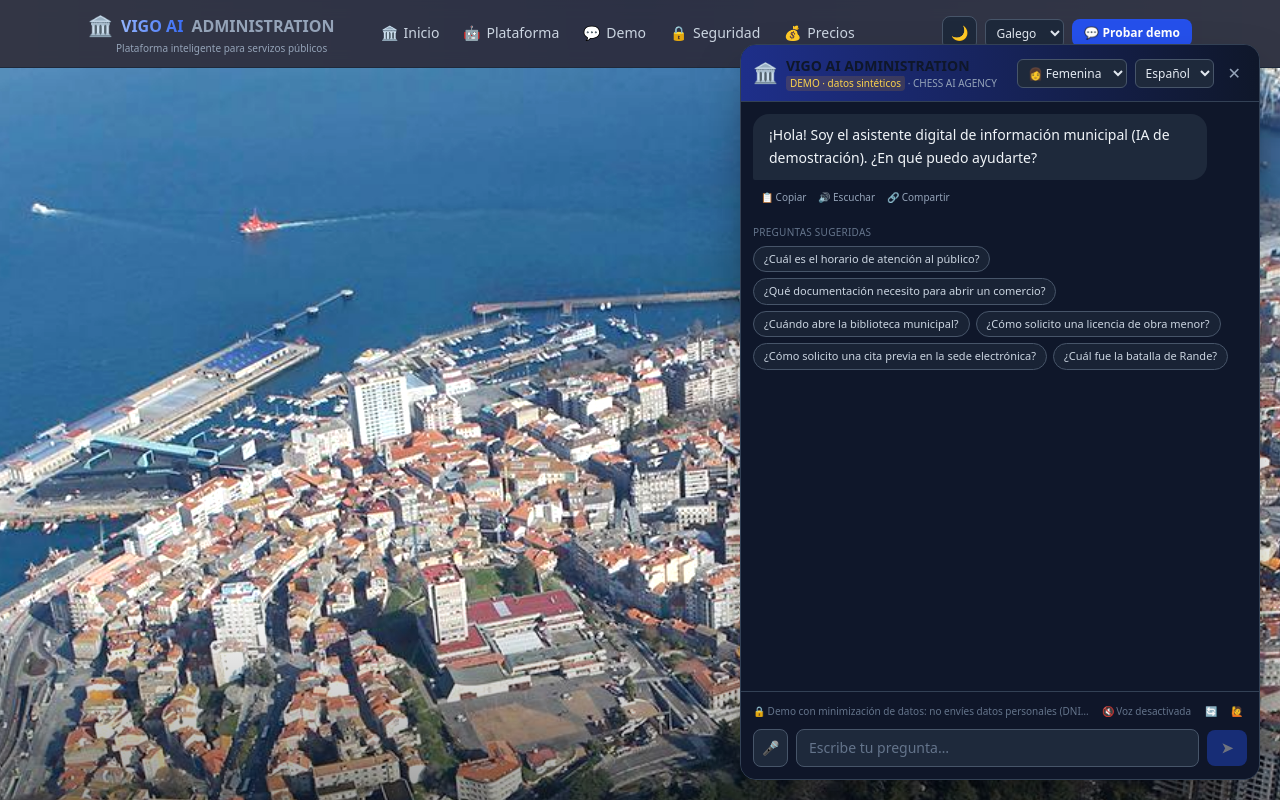
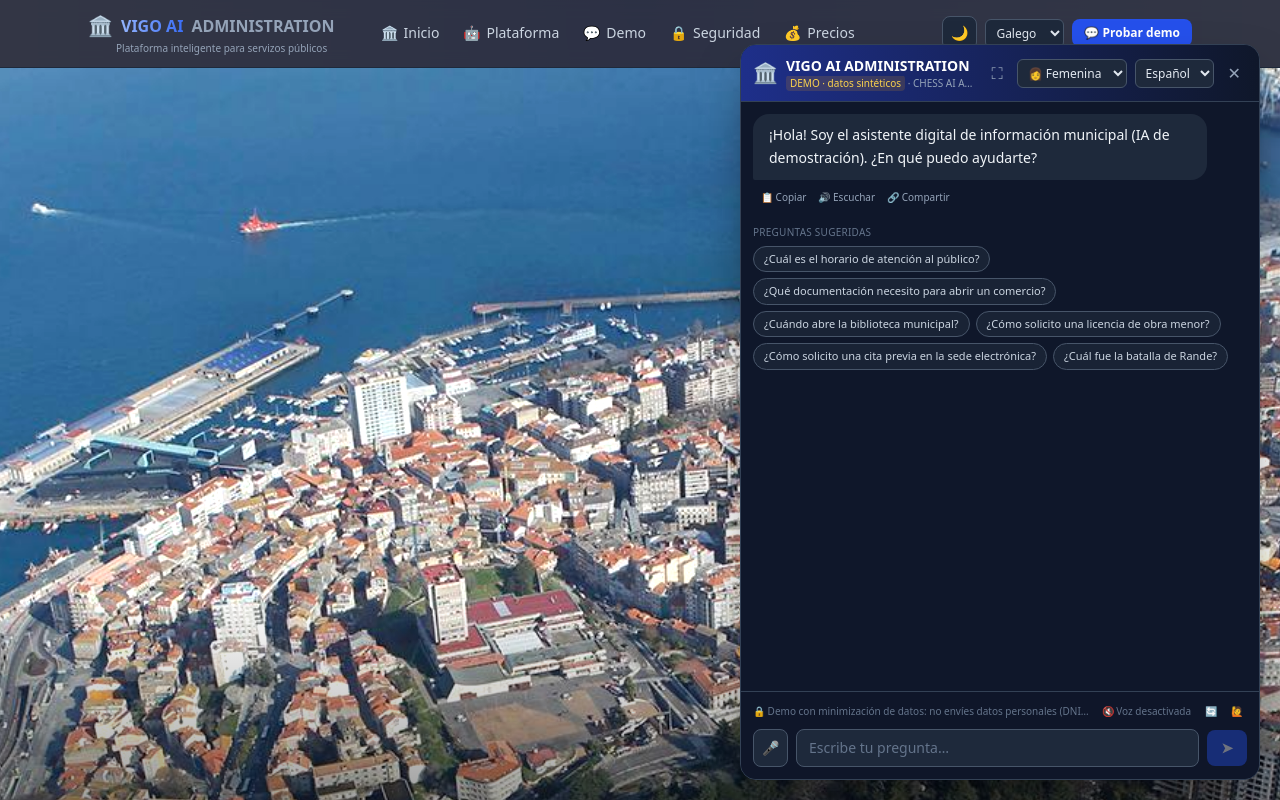
Before and after one commit to ajedrezpremium/vigoaiadmin, a Next.js app: page / in a window 1280 px wide. Both pictures are taken after a click on the button "🏛️". Shown: the top 800 px of the page. Built offline with nearby package versions, Linux system fonts and the light colour scheme.

Commit message:
fix: widget titulo legible (text-white) + tarjeta expandible a pantalla completa + color forzado

```diff
--- a/components/AssistantWidget.tsx
+++ b/components/AssistantWidget.tsx
@@ -66,6 +66,7 @@ export default function AssistantWidget() {
   const [escalation, setEscalation] = useState<{ id: string; status: string } | null>(null);
   const [error, setError] = useState<string | null>(null);
   const [conversationId, setConversationId] = useState<string | null>(null);
+  const [expanded, setExpanded] = useState(false);
   const scrollRef = useRef<HTMLDivElement>(null);
   const recognitionRef = useRef<any>(null);
   const t = I18N[lang];
@@ -309,20 +310,24 @@ export default function AssistantWidget() {
         </button>
       )}
 
-      {/* Panel (tarjeta ampliada) */}
+      {/* Panel (tarjeta ampliada / expandible) */}
       {open && (
         <div
           role="dialog"
           aria-label="Asistente VIGO AI"
-          className="fixed bottom-5 right-5 z-50 flex h-[min(760px,92vh)] w-[min(520px,calc(100vw-2rem))]
-            animate-fade-up flex-col overflow-hidden rounded-2xl border border-slate-700
-            bg-slate-900 shadow-2xl shadow-black/50"
+          className={`fixed z-50 flex animate-fade-up flex-col overflow-hidden rounded-2xl border border-slate-700
+            bg-slate-900 text-slate-100 shadow-2xl shadow-black/50 transition-all duration-300
+            ${
+              expanded
+                ? "inset-4 h-auto w-auto"
+                : "bottom-5 right-5 h-[min(760px,92vh)] w-[min(520px,calc(100vw-2rem))]"
+            }`}
         >
           {/* Cabecera */}
           <div className="flex items-center gap-2 border-b border-slate-700 bg-gradient-to-r from-brand-900 to-slate-900 px-3 py-2.5">
             <span className="text-xl">🏛️</span>
             <div className="flex-1 min-w-0">
-              <p className="truncate text-sm font-semibold">VIGO AI ADMINISTRATION</p>
+              <p className="truncate text-sm font-semibold text-white">VIGO AI ADMINISTRATION</p>
               <p className="truncate text-[10px] text-slate-400">
                 <span className="rounded bg-amber-500/15 px-1 py-px text-amber-300 font-medium">
                   {t.demoBadge}
@@ -330,6 +335,15 @@ export default function AssistantWidget() {
                 · CHESS AI AGENCY
               </p>
             </div>
+            {/* Expandir / contraer */}
+            <button
+              onClick={() => setExpanded((v) => !v)}
+              aria-label={expanded ? "Contraer" : "Expandir"}
+              title={expanded ? "Contraer" : "Expandir a pantalla completa"}
+              className="rounded-md p-1.5 text-slate-400 hover:bg-slate-800 hover:text-white"
+            >
+              {expanded ? "🗗" : "⛶"}
+            </button>
             {/* Selector de género de voz (TTS) */}
             <select
               value={voiceGender}
@@ -373,7 +387,7 @@ export default function AssistantWidget() {
                     </p>
                   )}
                   <div className={m.role === "user" ? "bubble-user" : "bubble-ai"}>
-                    <p className="whitespace-pre-wrap text-sm leading-relaxed">
+                    <p className={`whitespace-pre-wrap text-sm leading-relaxed ${m.role === "assistant" ? "text-slate-100" : "text-white"}`}>
                       {renderContent(m.content, m.sources)}
                     </p>
                   </div>
```
